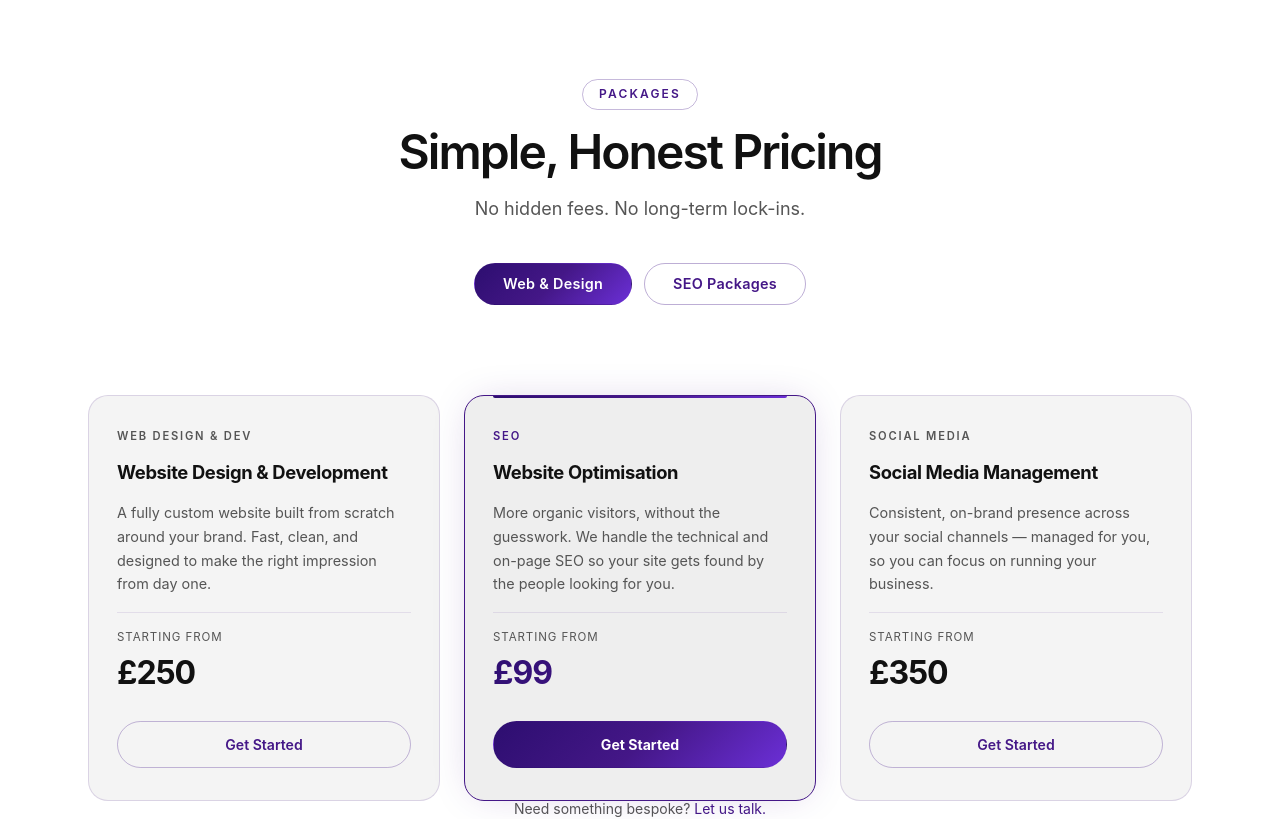
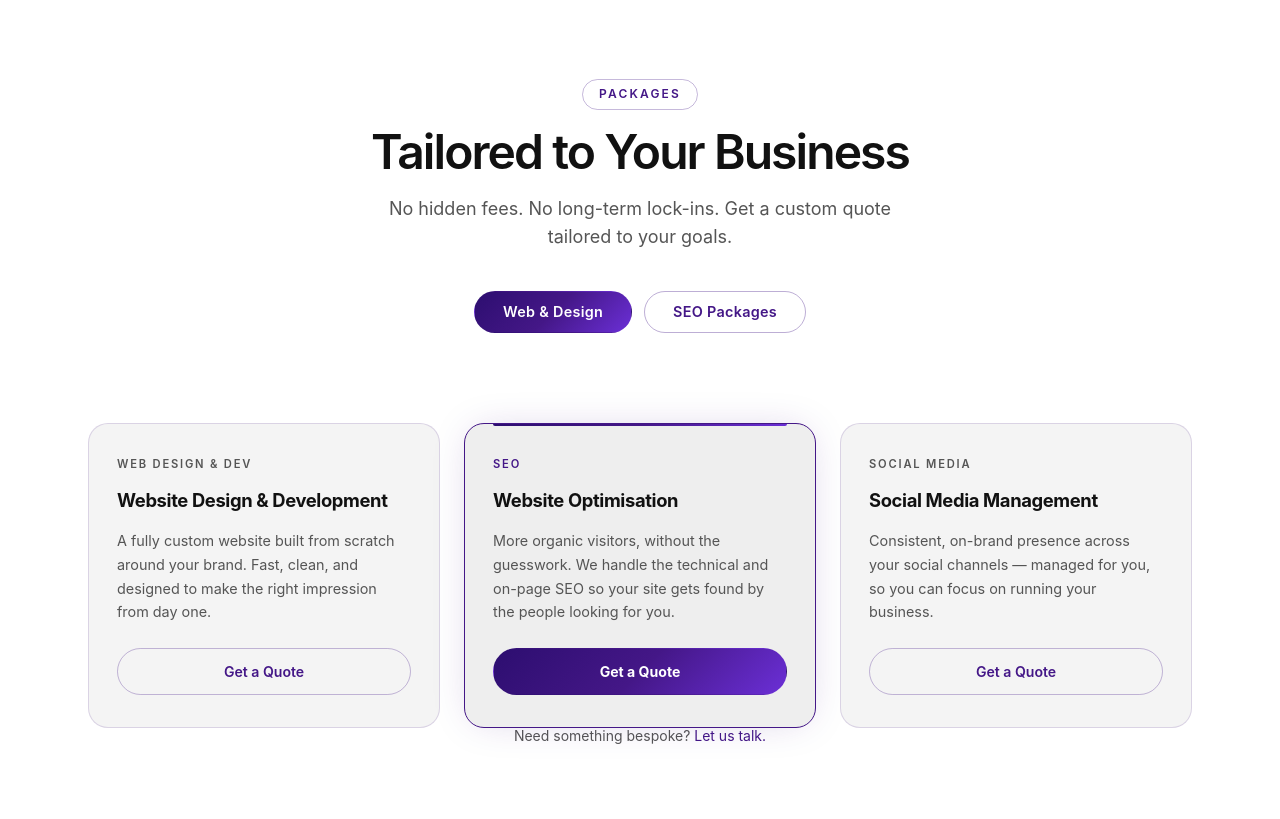
Before and after one commit to sparkdigistudio-rgb/spark_seo, a React (Vite) app: page / in a window 1280 px wide. Shown: the part 1980-2799 px from the top of the page. Built offline with nearby package versions, Linux system fonts and the light colour scheme.

Commit message:
feat: remove prices/quotes, add 5 social icons to footer, fix anchor scroll for packages/testimonials

```diff
--- a/src/components/CTA.jsx
+++ b/src/components/CTA.jsx
@@ -14,7 +14,7 @@ const CTA = () => {
           <Link to="/contact" className="cta-btn-primary">
             Get a Quote
           </Link>
-          <a href="#packages" className="cta-btn-secondary">
+          <a href="/#packages" className="cta-btn-secondary">
             Check Our Packages
           </a>
         </div>
--- a/src/components/NavBar.jsx
+++ b/src/components/NavBar.jsx
@@ -13,6 +13,18 @@ const NavBar = () => {
     }, []);
 
     const renderLink = (href, label, onClick) => {
+        if (href.startsWith("/#")) {
+            const id = href.slice(2);
+            const handleHashClick = (e) => {
+                if (window.location.pathname === "/") {
+                    e.preventDefault();
+                    const el = document.getElementById(id);
+                    if (el) el.scrollIntoView({ behavior: "smooth" });
+                }
+                onClick?.();
+            };
+            return <a href={href} onClick={handleHashClick}>{label}</a>;
+        }
         if (href.startsWith("/")) {
             return <Link to={href} onClick={onClick}>{label}</Link>;
         }
--- a/src/components/Packages.jsx
+++ b/src/components/Packages.jsx
@@ -11,9 +11,7 @@ const WEB_PACKAGES = [
     title: "Website Design & Development",
     description:
       "A fully custom website built from scratch around your brand. Fast, clean, and designed to make the right impression from day one.",
-    price: "£250",
-    priceNote: "starting from",
-    cta: "Get Started",
+    cta: "Get a Quote",
     featured: false,
     slug: "web",
   },
@@ -22,9 +20,7 @@ const WEB_PACKAGES = [
     title: "Website Optimisation",
     description:
       "More organic visitors, without the guesswork. We handle the technical and on-page SEO so your site gets found by the people looking for you.",
-    price: "£99",
-    priceNote: "starting from",
-    cta: "Get Started",
+    cta: "Get a Quote",
     featured: true,
     slug: "seo",
   },
@@ -33,9 +29,7 @@ const WEB_PACKAGES = [
     title: "Social Media Management",
     description:
       "Consistent, on-brand presence across your social channels — managed for you, so you can focus on running your business.",
-    price: "£350",
-    priceNote: "starting from",
-    cta: "Get Started",
+    cta: "Get a Quote",
     featured: false,
     slug: "social",
   },
@@ -47,9 +41,7 @@ const SEO_PACKAGES = [
     title: "The SEO Starter Pack",
     description:
       "Perfect for businesses just getting started with SEO. We lay the foundations — on-page optimisation, keyword research, and a solid content strategy to get you noticed.",
-    price: "£299",
-    priceNote: "per month",
-    cta: "Get Started",
+    cta: "Get a Quote",
     featured: false,
     slug: "seo-basic",
   },
@@ -58,9 +50,7 @@ const SEO_PACKAGES = [
     title: "The Growth Engine",
     description:
       "Designed for growing businesses ready to compete. A comprehensive SEO strategy covering technical SEO, content creation, and link building to drive consistent organic growth.",
-    price: "£499",
-    priceNote: "per month",
-    cta: "Get Started",
+    cta: "Get a Quote",
     featured: false,
     slug: "seo-standard",
   },
@@ -69,9 +59,7 @@ const SEO_PACKAGES = [
     title: "The Business Booster",
     description:
       "For businesses serious about dominating their niche. In-depth audits, advanced content strategy, authority building, and monthly reporting to keep you ahead of the competition.",
-    price: "£699",
-    priceNote: "per month",
-    cta: "Get Started",
+    cta: "Get a Quote",
     featured: true,
     slug: "seo-advanced",
   },
@@ -80,9 +68,7 @@ const SEO_PACKAGES = [
     title: "The Performance Package",
     description:
       "A full-service SEO solution for established businesses. Comprehensive on-page and off-page SEO, dedicated account management, and a data-driven approach to maximise ROI.",
-    price: "£999",
-    priceNote: "per month",
-    cta: "Get Started",
+    cta: "Get a Quote",
     featured: false,
     slug: "seo-professional",
   },
@@ -91,9 +77,7 @@ const SEO_PACKAGES = [
     title: "The E-commerce Powerhouse",
     description:
       "The ultimate SEO package for e-commerce businesses. Product page optimisation, conversion-focused content, technical SEO, and aggressive link building to drive sales at scale.",
-    price: "£1,499",
-    priceNote: "per month",
-    cta: "Get Started",
+    cta: "Get a Quote",
     featured: false,
     slug: "seo-platinum",
   },
@@ -145,10 +129,6 @@ const SeoCarousel = () => {
                 <p className={`pkg-eyebrow${pkg.featured ? " pkg-eyebrow--featured" : ""}`}>{pkg.eyebrow}</p>
                 <h3 className="pkg-title">{pkg.title}</h3>
                 <p className="pkg-desc">{pkg.description}</p>
-                <div className="pkg-price-block">
-                  <span className="pkg-price-note">{pkg.priceNote}</span>
-                  <span className={`pkg-price${pkg.featured ? " pkg-price--featured" : ""}`}>{pkg.price}</span>
-                </div>
                 <a href={`/contact?package=${pkg.slug}`} className={`pkg-cta${pkg.featured ? " pkg-cta--featured" : ""}`}>
                   {pkg.cta}
                 </a>
@@ -219,10 +199,10 @@ const Packages = () => {
         <div className="text-center mb-6 lg:mb-10">
           <p className="hero-eyebrow mb-4">Packages</p>
           <h2 className="font-semibold text-4xl lg:text-5xl" style={{ color: "var(--text-primary)" }}>
-            Simple, Honest Pricing
+            Tailored to Your Business
           </h2>
           <p className="mt-4 text-base lg:text-lg max-w-lg mx-auto" style={{ color: "var(--text-muted)" }}>
-            No hidden fees. No long-term lock-ins.
+            No hidden fees. No long-term lock-ins. Get a custom quote tailored to your goals.
           </p>
         </div>
 
@@ -252,12 +232,6 @@ const Packages = () => {
                   </p>
                   <h3 className="pkg-title">{pkg.title}</h3>
                   <p className="pkg-desc">{pkg.description}</p>
-                  <div className="pkg-price-block">
-                    <span className="pkg-price-note">{pkg.priceNote}</span>
-                    <span className={`pkg-price ${pkg.featured ? "pkg-price--featured" : ""}`}>
-                      {pkg.price}
-                    </span>
-                  </div>
                   <a href={`/contact?package=${pkg.slug}`} className={`pkg-cta ${pkg.featured ? "pkg-cta--featured" : ""}`}>
                     {pkg.cta}
                   </a>
--- a/src/components/ScrollToTop.jsx
+++ b/src/components/ScrollToTop.jsx
@@ -2,20 +2,24 @@ import { useEffect } from "react";
 import { useLocation, Outlet } from "react-router-dom";
 
 const ScrollToTop = () => {
-  const { pathname } = useLocation();
+  const { pathname, hash } = useLocation();
   useEffect(() => {
     const scrollTo = sessionStorage.getItem("scrollTo");
     if (scrollTo) {
       sessionStorage.removeItem("scrollTo");
-      // Wait for page to render then scroll to the element
       setTimeout(() => {
         const el = document.getElementById(scrollTo);
         if (el) el.scrollIntoView({ behavior: "smooth" });
-      }, 100);
+      }, 150);
+    } else if (hash) {
+      setTimeout(() => {
+        const el = document.getElementById(hash.slice(1));
+        if (el) el.scrollIntoView({ behavior: "smooth" });
+      }, 150);
     } else {
       window.scrollTo(0, 0);
     }
-  }, [pathname]);
+  }, [pathname, hash]);
   return null;
 };
 
--- a/src/constants/index.js
+++ b/src/constants/index.js
@@ -1,8 +1,8 @@
 const navLinks = [
   { label: "About", href: "/about" },
-  { label: "Portfolio", href: "#performance" },
-  { label: "Packages", href: "#packages" },
-  { label: "Testimonials", href: "#testimonials" },
+  { label: "Portfolio", href: "/#performance" },
+  { label: "Packages", href: "/#packages" },
+  { label: "Testimonials", href: "/#testimonials" },
   { label: "Blog", href: "/blog" },
 ];
 
--- a/src/index.css
+++ b/src/index.css
@@ -50,6 +50,13 @@ body {
   background-color: var(--bg);
   color: var(--text-muted);
   font-family: var(--font-semibold);
+}
+
+/* Offset scroll targets so sticky navbar doesn't cover section headings */
+#packages,
+#testimonials,
+#performance {
+  scroll-margin-top: 80px;
 }
 
 /* ==================== GRAIN TEXTURE ==================== */
@@ -1404,7 +1411,13 @@ button.secondary:hover {
 }
 
 .footer-social-link:hover {
-  color: #0a66c2 !important;
+  color: var(--accent) !important;
+}
+
+.footer-socials {
+  display: flex;
+  align-items: center;
+  gap: 0.75rem;
 }
 
 /* ─── Blog Post Page ──────────────────────────────────────── */
--- a/src/pages/Contact.jsx
+++ b/src/pages/Contact.jsx
@@ -5,42 +5,34 @@ import { navLinks } from "../constants";
 const PACKAGES = {
   web: {
     label: "Website Design & Development",
-    price: "from £250",
     description: "A fully custom website built around your brand.",
   },
   seo: {
     label: "Website Optimisation (SEO)",
-    price: "from £99/month",
     description: "More organic visitors, without the guesswork.",
   },
   social: {
     label: "Social Media Management",
-    price: "from £350/month",
     description: "Consistent, on-brand presence across your social channels.",
   },
   "seo-basic": {
     label: "Basic SEO — The SEO Starter Pack",
-    price: "£299/month",
     description: "Perfect for businesses just getting started with SEO.",
   },
   "seo-standard": {
     label: "Standard SEO — The Growth Engine",
-    price: "£499/month",
     description: "Designed for growing businesses ready to compete.",
   },
   "seo-advanced": {
     label: "Advanced SEO — The Business Booster",
-    price: "£699/month",
     description: "For businesses serious about dominating their niche.",
   },
   "seo-professional": {
     label: "Professional SEO — The Performance Package",
-    price: "£999/month",
     description: "A full-service SEO solution for established businesses.",
   },
   "seo-platinum": {
     label: "Platinum SEO — The E-commerce Powerhouse",
-    price: "£1,499/month",
     description: "The ultimate SEO package for e-commerce businesses.",
   },
 };
@@ -81,7 +73,7 @@ const Contact = () => {
           email: form.email,
           phone: form.phone,
           message: form.message,
-          package: selectedPackage ? `${selectedPackage.label} — ${selectedPackage.price}` : "Not specified",
+          package: selectedPackage ? selectedPackage.label : "Not specified",
         }),
       });
 
@@ -163,7 +155,7 @@ const Contact = () => {
                     <p className="ct-package-label">{selectedPackage.label}</p>
                     <p className="ct-package-desc">{selectedPackage.description}</p>
                   </div>
-                  <span className="ct-package-price">{selectedPackage.price}</span>
+
                 </div>
               </div>
             )}
```
Also changed, not shown: src/components/Footer.jsx (+17 -11 lines).
